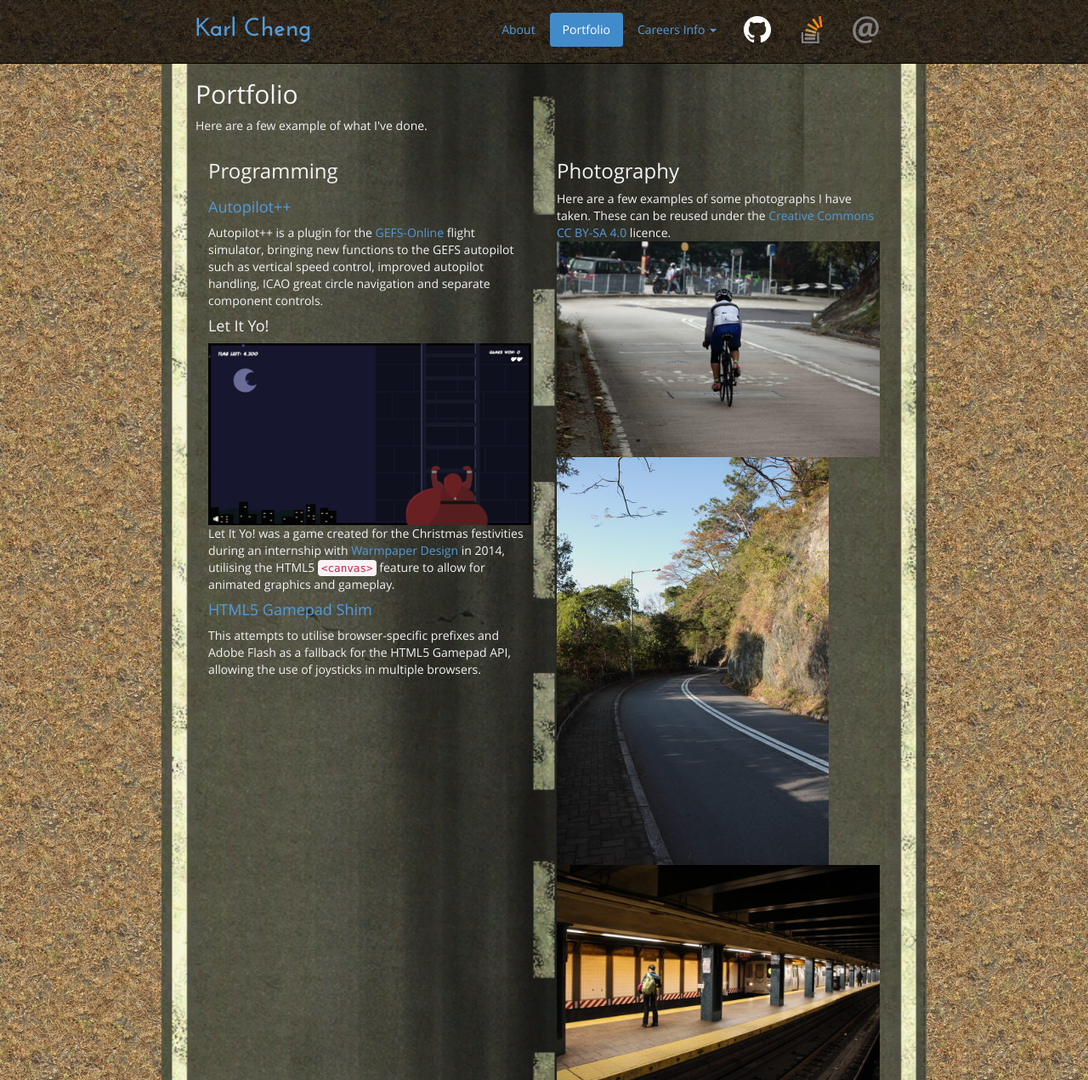
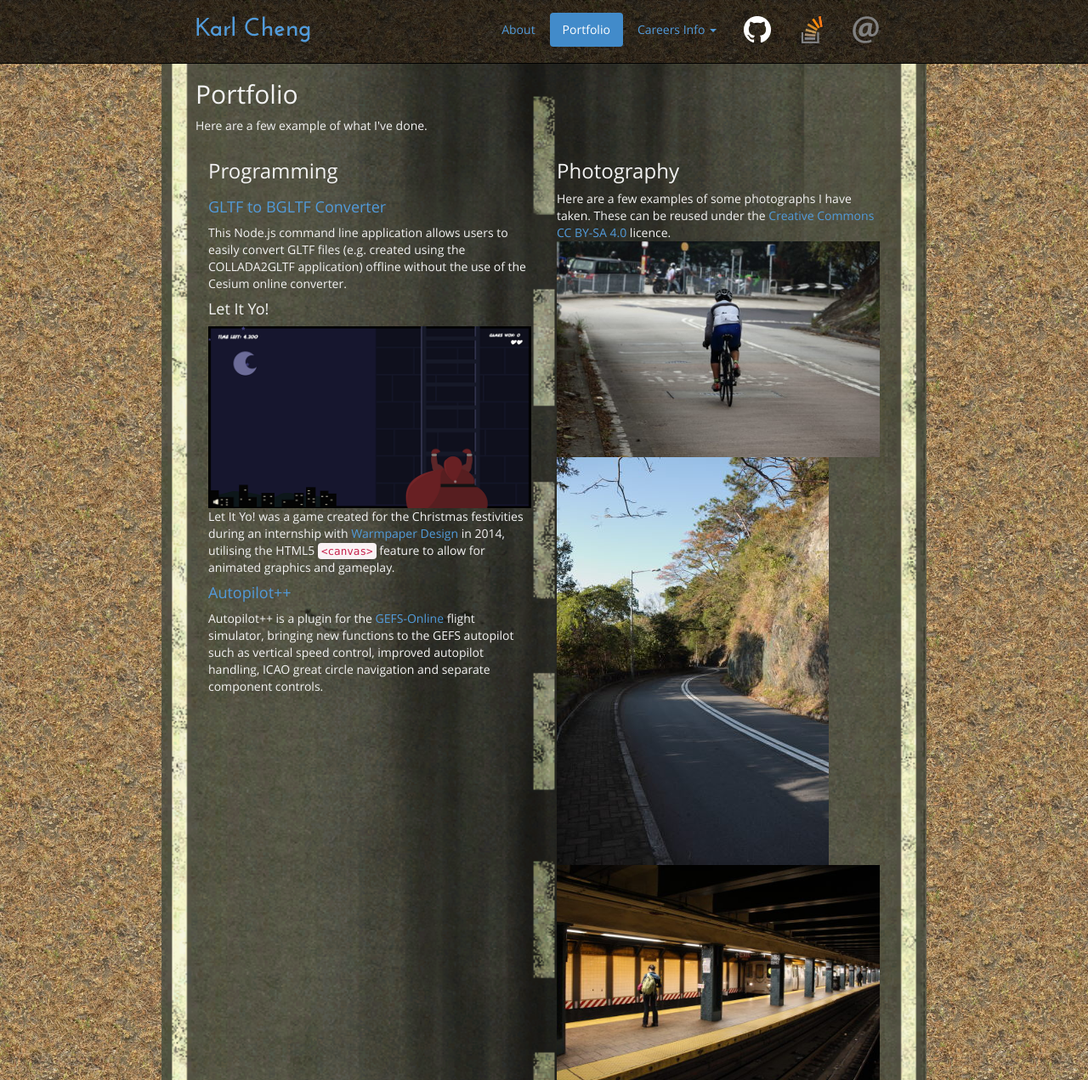
Before and after one commit to Qantas94Heavy/qantas94heavy.github.io, a Jekyll site: the page built from portfolio.md, in a window 1280 px wide. Shown: the whole page at 85% size. Built offline with Jekyll 4.4.1, drawn with Linux system fonts in a browser that asks for light colours.

Commit message:
Replace Gamepad Shim with GLTF converter app

```diff
--- a/portfolio.md
+++ b/portfolio.md
@@ -10,11 +10,11 @@ layout: default
   <h3>Programming</h3>
 
   <div class="row marketing">
-    <h4><a href="https://github.com/Qantas94Heavy/autopilot-pp">Autopilot++</a></h4>
+    <h4><a href="https://github.com/Qantas94Heavy/binary-gtlf-utils">GLTF to BGLTF Converter</a></h4>
 
-    Autopilot++ is a plugin for the <a href="http://www.gefs-online.com">GEFS-Online</a> flight simulator, bringing new functions
-    to the GEFS autopilot such as vertical speed control, improved autopilot handling, ICAO great circle navigation and separate
-    component controls.
+    This Node.js command line application allows users to easily convert GLTF files
+    (e.g. created using the COLLADA2GLTF application) offline without the use of the Cesium online
+    converter.
   </div>
 
   <div class="row marketing">
@@ -27,10 +27,11 @@ layout: default
   </div>
 
   <div class="row marketing">
-    <h4><a href="https://github.com/Qantas94Heavy/gamepad-shim">HTML5 Gamepad Shim</a></h4>
+    <h4><a href="https://github.com/Qantas94Heavy/autopilot-pp">Autopilot++</a></h4>
 
-    This attempts to utilise browser-specific prefixes and Adobe Flash as a fallback for the HTML5 Gamepad API,
-    allowing the use of joysticks in multiple browsers.
+    Autopilot++ is a plugin for the <a href="http://www.gefs-online.com">GEFS-Online</a> flight simulator, bringing new functions
+    to the GEFS autopilot such as vertical speed control, improved autopilot handling, ICAO great circle navigation and separate
+    component controls.
   </div>
 </div>
 
```
